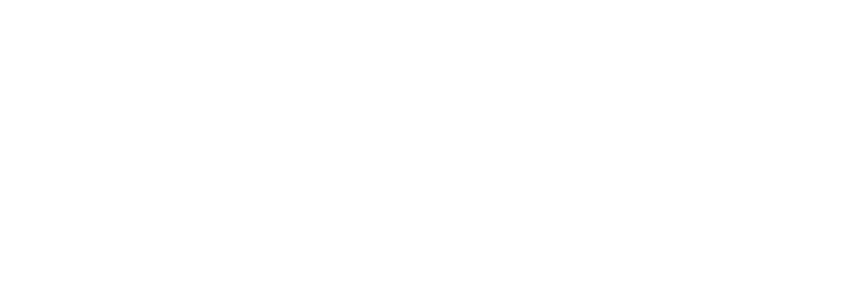
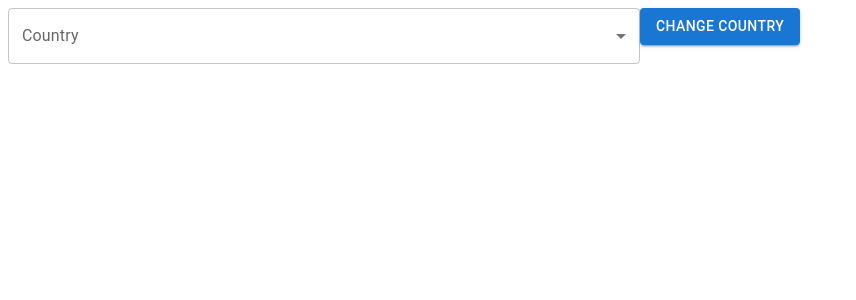
Before and after one commit to Advanced-Computer-Lab-2022/Ninjas, a React (Create React App) app in the folder frontend/: page /changeCountry in a window 1280 px wide. Shown: the top 300 px of the page, without its empty margins (0-856 px from the left). Built offline with nearby package versions, Linux system fonts and the light colour scheme.

Commit message:
instructor change country frontned

```diff
--- a/frontend/src/App.js
+++ b/frontend/src/App.js
@@ -1,7 +1,18 @@
+import {BrowserRouter, Routes, Route} from 'react-router-dom'
+import ChangeCountry from './components/ChangeCountry';
+import InstructorPage from './components/InstructorHome';
+
 function App() {
   return (
     <div className="App">
-
+      <BrowserRouter>
+      <Routes>
+        <Route path="/instructor"
+        element={<InstructorPage/>}/>
+        <Route path="/changeCountry"
+        element={<ChangeCountry/>}/>
+      </Routes>
+      </BrowserRouter>
     </div>
   );
 }
--- /dev/null
+++ b/frontend/src/components/ChangeCountry.js
@@ -0,0 +1,297 @@
+import { Alert, Button, FormControl, InputLabel, MenuItem, Select } from "@mui/material";
+import axios from "axios";
+import { useState } from "react";
+
+
+const countryEnums = [
+    'Afghanistan',
+    'AlandIslands',
+    'Albania',
+    'Algeria',
+    'American Samoa',
+    'Andorra',
+    'Angola',
+    'Anguilla',
+    'Antarctica',
+    'Antigua and Barbuda',
+    'Argentina',
+    'Armenia',
+    'Aruba',
+    'Australia',
+    'Austria',
+    'Azerbaijan',
+    'Bahamas',
+    'Bahrain',
+    'Bangladesh',
+    'Barbados',
+    'Belarus',
+    'Belgium',
+    'Belize',
+    'Benin',
+    'Bermuda',
+    'Bhutan',
+    'Bolivia',
+    'Bosnia and Herzegovina',
+    'Botswana',
+    'Bouvet Island',
+    'Brazil',
+    'British Indian Ocean Territory',
+    'Brunei Darussalam',
+    'Bulgaria',
+    'Burkina Faso',
+    'Burundi',
+    'Cambodia',
+    'Cameroon',
+    'Canada',
+    'Cape Verde',
+    'Cayman Islands',
+    'Central African Republic',
+    'Chad',
+    'Chile',
+    'China',
+    'Christmas Island',
+    'Cocos Keeling Islands',
+    'Colombia',
+    'Comoros',
+    'Congo',
+    'Congo Democratic Republic',
+    'Cook Islands',
+    'Costa Rica',
+    'CoteDIvoire',
+    'Croatia',
+    'Cuba',
+    'Curaçao',
+    'Cyprus',
+    'CzechRepublic',
+    'Denmark',
+    'Djibouti',
+    'Dominica',
+    'Dominican Republic',
+    'Ecuador',
+    'Egypt',
+    'El Salvador',
+    'Equatorial Guinea',
+    'Eritrea',
+    'Estonia',
+    'Ethiopia',
+    'Falkland Islands',
+    'Faroe Islands',
+    'Fiji',
+    'Finland',
+    'France',
+    'French Guiana',
+    'French Polynesia',
+    'French Southern Territories',
+    'Gabon',
+    'Gambia',
+    'Georgia',
+    'Germany',
+    'Ghana',
+    'Gibraltar',
+    'Greece',
+    'Greenland',
+    'Grenada',
+    'Guadeloupe',
+    'Guam',
+    'Guatemala',
+    'Guernsey',
+    'Guinea',
+    'Guinea Bissau',
+    'Guyana',
+    'Haiti',
+    'Heard Island Mcdonald Islands',
+    'Holy See Vatican City State',
+    'Honduras',
+    'HongKong',
+    'Hungary',
+    'Iceland',
+    'India',
+    'Indonesia',
+    'Iran',
+    'Iraq',
+    'Ireland',
+    'Isle Of Man',
+    'Italy',
+    'Jamaica',
+    'Japan',
+    'Jersey',
+    'Jordan',
+    'Kazakhstan',
+    'Kenya',
+    'Kiribati',
+    'Korea, Republic of',
+    'Korea, Democratic People\'s Republic of',
+    'Kuwait',
+    'Kyrgyzstan',
+    'Lao Peoples Democratic Republic',
+    'Latvia',
+    'Lebanon',
+    'Lesotho',
+    'Liberia',
+    'Libyan Arab Jamahiriya',
+    'Liechtenstein',
+    'Lithuania',
+    'Luxembourg',
+    'Macao',
+    'Madagascar',
+    'Malawi',
+    'Malaysia',
+    'Maldives',
+    'Mali',
+    'Malta',
+    'Marshall Islands',
+    'Martinique',
+    'Mauritania',
+    'Mauritius',
+    'Mayotte',
+    'Mexico',
+    'Micronesia',
+    'Moldova',
+    'Monaco',
+    'Mongolia',
+    'Montenegro',
+    'Montserrat',
+    'Morocco',
+    'Mozambique',
+    'Myanmar',
+    'Namibia',
+    'Nauru',
+    'Nepal',
+    'Netherlands',
+    'New Caledonia',
+    'New Zealand',
+    'Nicaragua',
+    'Niger',
+    'Nigeria',
+    'Niue',
+    'Norfolk Island',
+    'Northern Mariana Islands',
+    'Norway',
+    'Oman',
+    'Pakistan',
+    'Palau',
+    'Palestinian Territory',
+    'Panama',
+    'Papua New Guinea',
+    'Paraguay',
+    'Peru',
+    'Philippines',
+    'Pitcairn',
+    'Poland',
+    'Portugal',
+    'Puerto Rico',
+    'Qatar',
+    'Reunion',
+    'Republic of North Macedonia',
+    'Romania',
+    'Russian Federation',
+    'Rwanda',
+    'Saint Barthelemy',
+    'Saint Helena',
+    'Saint Kitts And Nevis',
+    'Saint Lucia',
+    'Saint Martin',
+    'Saint Pierre And Miquelon',
+    'Saint Vincent And Grenadines',
+    'Samoa',
+    'San Marino',
+    'Sao Tome And Principe',
+    'Saudi Arabia',
+    'Senegal',
+    'Serbia',
+    'Seychelles',
+    'Sierra Leone',
+    'Singapore',
+    'Slovakia',
+    'Slovenia',
+    'Solomon Islands',
+    'Somalia',
+    'South Africa',
+    'South Georgia And Sandwich Island',
+    'Spain',
+    'Sri Lanka',
+    'Sudan',
+    'South Sudan',
+    'Suriname',
+    'Svalbard And Jan Mayen',
+    'Swaziland',
+    'Sweden',
+    'Switzerland',
+    'Sint Maarten (Dutch part)',
+    'Syrian Arab Republic',
+    'Taiwan',
+    'Tajikistan',
+    'Tanzania',
+    'Thailand',
+    'TimorLeste',
+    'Togo',
+    'Tokelau',
+    'Tonga',
+    'Trinidad And Tobago',
+    'Tunisia',
+    'Turkey',
+    'Turkmenistan',
+    'Turks And Caicos Islands',
+    'Tuvalu',
+    'Uganda',
+    'Ukraine',
+    'United Arab Emirates',
+    'United Kingdom',
+    'United States',
+    'United States Outlying Islands',
+    'Uruguay',
+    'Uzbekistan',
+    'Vanuatu',
+    'Venezuela',
+    'Vietnam',
+    'Virgin Islands British',
+    'Virgin Islands US',
+    'Wallis And Futuna',
+    'Western Sahara',
+    'Yemen',
+    'Zambia',
+    'Zimbabwe'
+];
+
+const ChangeCountry = () => {
+    const [country, setCountry] = useState('');
+
+    const userId = '6352fbe57a237a799c9ed29f'
+    const handleChange = (event) => {
+        //sets the country to the selected one
+        setCountry(event.target.value);
+      };
+
+    const change = async () => {
+        const response = await axios.post(`http://localhost:8000/selectCountry/${userId}`, { country })
+        console.log(response.data)
+        if (response.status == 201)
+        {
+            alert(response.data.message)
+        }
+    }
+
+    return (
+        <div>
+
+            <FormControl sx={{ width: '50%' }}>
+                <InputLabel id="country-select-label">Country</InputLabel>
+                <Select
+                    id="country-select"
+                    value={country}
+                    label="Country"
+                    onChange={handleChange}
+                >
+                    {
+                        countryEnums.map((country) => (
+                            <MenuItem value={country}>{country}</MenuItem>
+                        ))
+                    }
+                </Select>
+            </FormControl>
+
+            <Button variant="contained" onClick={change}>Change country</Button>
+        </div>
+    )
+}
+export default ChangeCountry;
--- /dev/null
+++ b/frontend/src/components/InstructorHome.js
@@ -0,0 +1,64 @@
+import axios from 'axios';
+import { useEffect, useState } from "react";
+import Button from '@mui/material/Button';
+import Box from '@mui/material/Box';
+import { AppBar, Avatar, IconButton, Toolbar, Typography } from '@mui/material';
+import { Link } from 'react-router-dom';
+
+const InstructorPage = () => {
+  const [instructor, setInstructor] = useState(null);
+
+    //when this page is first loaded, we get the instructor object from the backend.
+    const userId = '6352fbe57a237a799c9ed29f';
+
+    const getInstructor = async () => {
+      await axios.get(`http://localhost:8000/instructor/${userId}`).then(
+        (res) => {
+          const instructor = res.data
+          console.log(instructor)
+          setInstructor(instructor)
+        }
+      );
+    }
+
+    useEffect(() => {
+          getInstructor();
+    },[])
+
+
+  return (
+    <div>
+      <AppBar position="static">
+        <Toolbar>
+          {/*Inside the IconButton, we
+           can render various icons*/}
+          <IconButton
+            size="large"
+            edge="start"
+            color="inherit"
+            aria-label="menu"
+            sx={{ mr: 2 }}
+          >
+          </IconButton>
+          {/* The Typography component applies
+           default font weights and sizes */}
+
+          <Typography variant="h6"
+            component="div" sx={{ flexGrow: 1 }}>
+            Welcome back
+          </Typography>
+          <Avatar src="/broken-image.jpg" />
+          </Toolbar>
+      </AppBar>
+
+      <Button component={Link} to='/changeCountry' variant="outlined">Change Country</Button>
+
+
+
+    </div>
+
+
+
+  )
+}
+export default InstructorPage
--- a/frontend/src/index.css
+++ b/frontend/src/index.css
@@ -1,5 +1,5 @@
 body {
-  margin: 0;
+  margin: 2;
   font-family: -apple-system, BlinkMacSystemFont, 'Segoe UI', 'Roboto', 'Oxygen',
     'Ubuntu', 'Cantarell', 'Fira Sans', 'Droid Sans', 'Helvetica Neue',
     sans-serif;
```
